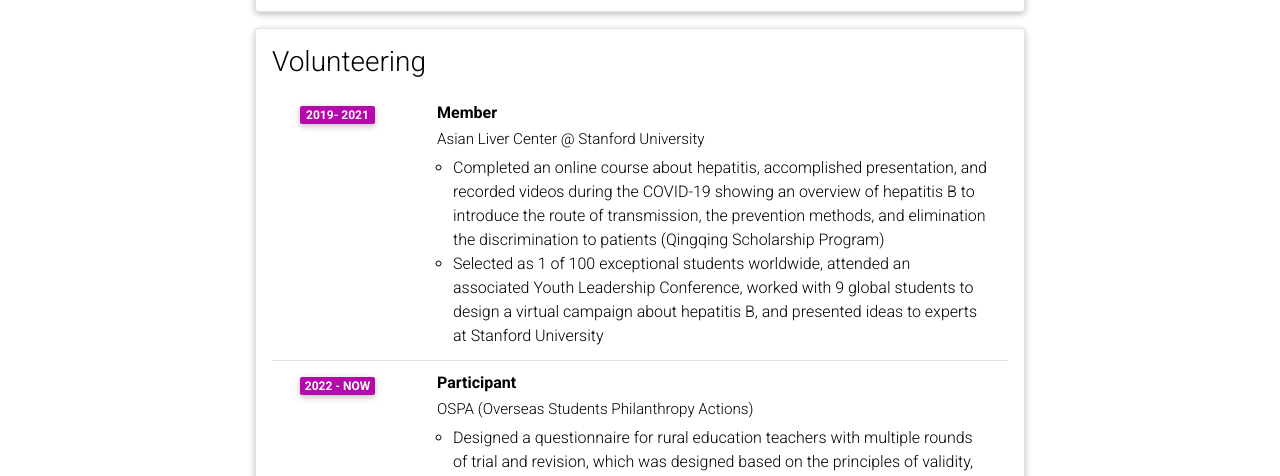
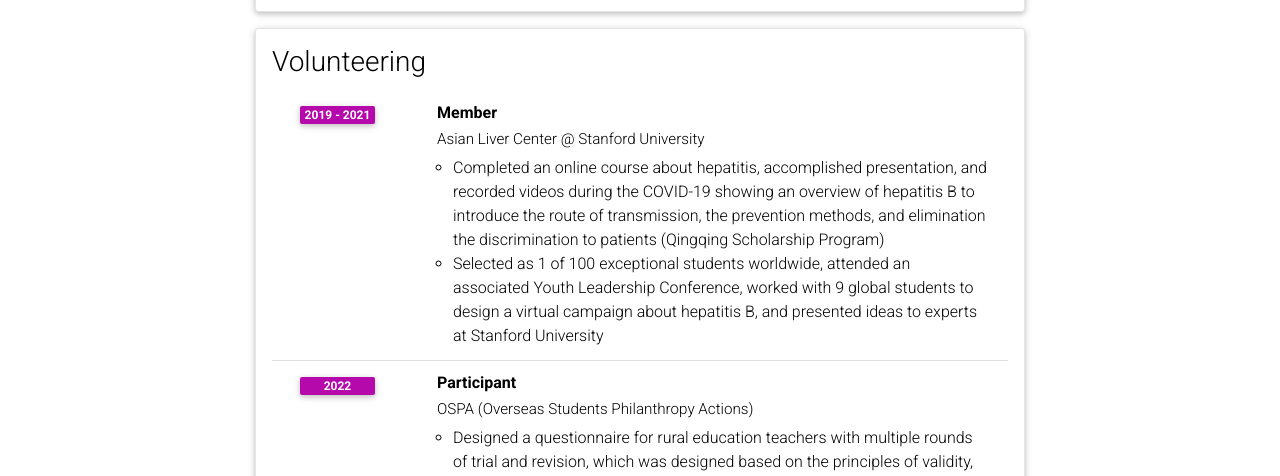
Before and after one commit to zhaodong03/zhaodong03.github.io, a Jekyll site: the page built from _pages/cv.md, in a window 1280 px wide and 900 px high, scrolled down 2676 px. Shown: the part 152-628 px from the top of the window. Built offline with Jekyll 4.4.1, drawn with Linux system fonts in a browser that asks for light colours; comment, search, counter and statistics services are not loaded; a style sheet for code colours, icons or effects is not loaded.

Commit message:
minor fix time

```diff
--- a/_data/cv.yml
+++ b/_data/cv.yml
@@ -115,13 +115,13 @@
   contents:
     - title: Member
       institution: Asian Liver Center @ Stanford University
-      year: 2019- 2021
+      year: 2019 - 2021
       description:
         - Completed an online course about hepatitis, accomplished presentation, and recorded videos during the COVID-19 showing an overview of hepatitis B to introduce the route of transmission, the prevention methods, and elimination the discrimination to patients (Qingqing Scholarship Program)
         - Selected as 1 of 100 exceptional students worldwide, attended an associated Youth Leadership Conference, worked with 9 global students to design a virtual campaign about hepatitis B, and presented ideas to experts at Stanford University
     - title: Participant
       institution: OSPA (Overseas Students Philanthropy Actions)
-      year: 2022 - Now
+      year: 2022
       description:
         - Designed a questionnaire for rural education teachers with multiple rounds of trial and revision, which was designed based on the principles of validity, simplicity, user-friendliness, science, and innovation.
         - Collected over 350 sets of data through the questionnaire to lay the groundwork for the compilation of a white paper on rural education in China
```
